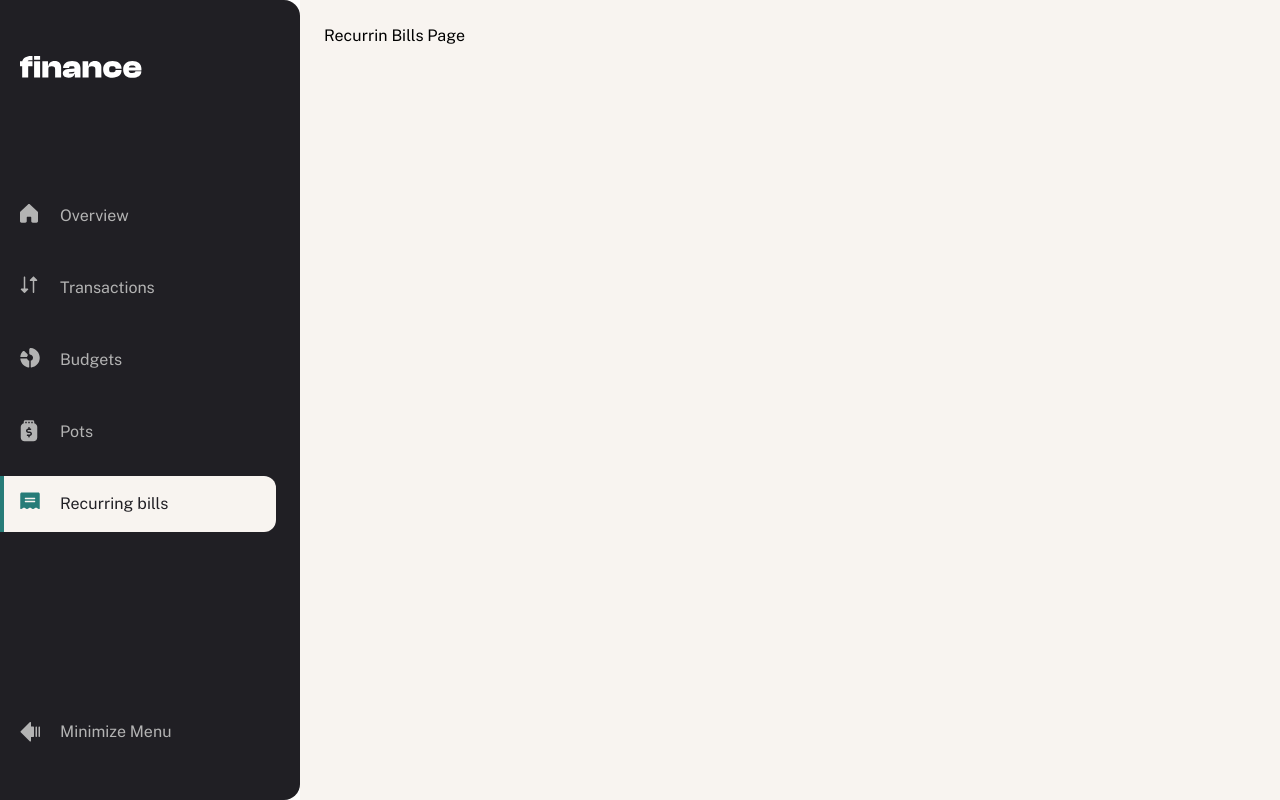
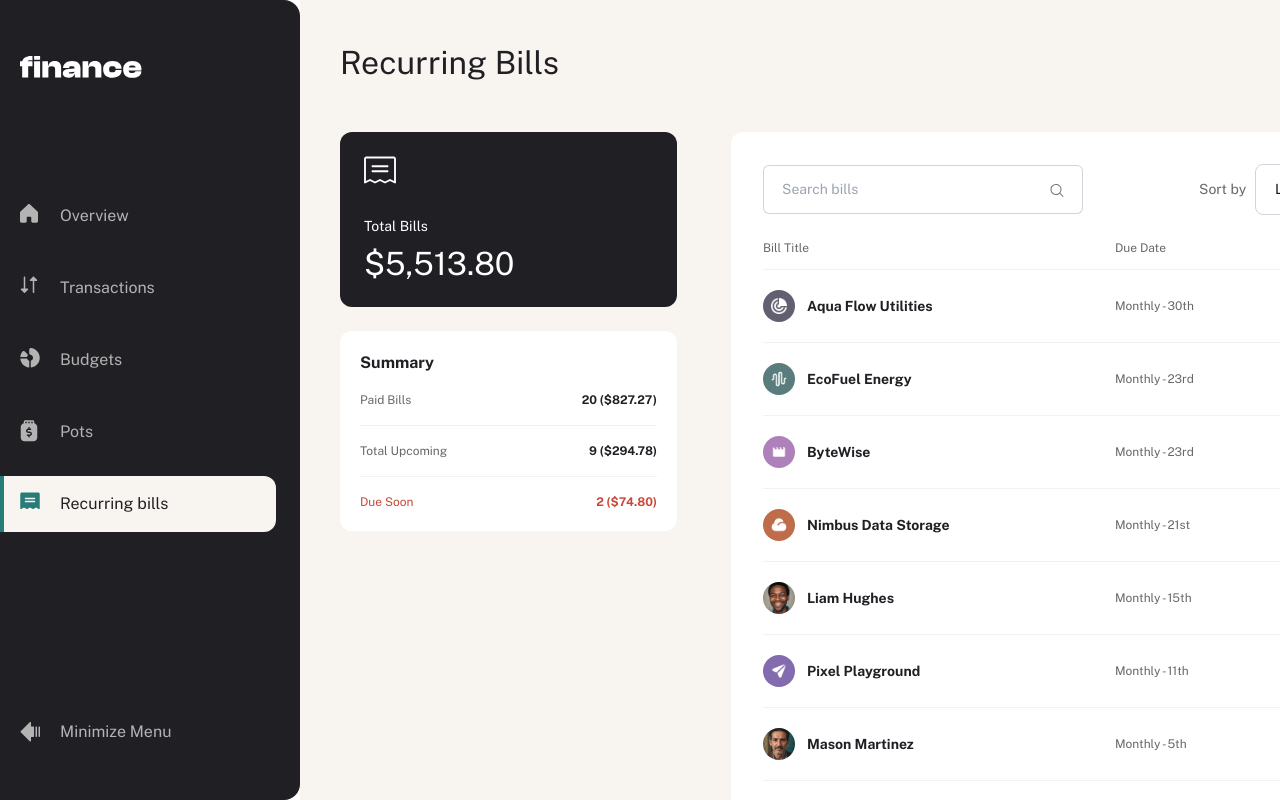
Before and after one commit to Chermann-KING/personal-finance-app, a Next.js app: page /dashboard/recurring-bills in a window 1280 px wide. Built offline with nearby package versions, Linux system fonts and the light colour scheme.

Commit message:
💄 Main: App > Dashboard > Recurring-Bills > Page updated

```diff
--- a/src/app/dashboard/recurring-bills/page.tsx
+++ b/src/app/dashboard/recurring-bills/page.tsx
@@ -1,7 +1,57 @@
-export default function RecurrinBillsPage() {
+"use client";
+
+import React from "react";
+import { BillProvider, useBill } from "@/context/BillContext";
+import SearchBar from "@/ui/SearchBar";
+import SortDropdown from "@/ui/SortDropdown";
+import BillsList from "@/components/Dashboard/Bills/BillsList";
+import BillsSummary from "@/components/Dashboard/Bills/BillsSummary";
+import TotalBills from "@/components/Dashboard/Bills/TotalBills";
+
+const RecurringBillsPage = () => {
+  const { bills, setSearchQuery, setSortBy } = useBill();
+
   return (
-    <div className="flex flex-col gap-y-[30px] mx-auto p-6">
-      <h1>Recurrin Bills Page</h1>
+    <div className="flex-grow h-auto px-10 py-9 flex-col justify-start items-center gap-8">
+      {/* title page */}
+      <div className="mb-10 mx-auto w-[1060px] h-14 py-2 justify-start items-center gap-6">
+        <h1 className="text-grey-900 text-preset-1">Recurring Bills</h1>
+      </div>
+      {/* content */}
+      <div className="mx-auto w-[1060px] flex justify-between gap-x-6">
+        {/* total bills & summary */}
+        <div className="w-[337px] h-[418px] flex flex-col gap-y-6">
+          <TotalBills />
+          <BillsSummary />
+        </div>
+
+        {/* bills list */}
+        <div className="w-[669px] bg-white flex flex-col gap-y-6 p-8 rounded-xl">
+          {/* search & sort by */}
+          <div className="flex justify-between items-center ">
+            <div className="w-[320px]">
+              <SearchBar
+                setSearchQuery={setSearchQuery}
+                placeholderText="Search bills"
+              />
+            </div>
+            {/* sort by */}
+            <div className="w-[169px] flex justify-between items-center">
+              <span className="text-grey-500 text-preset-4">Sort by</span>
+              <SortDropdown setSortBy={setSortBy} setCurrentPage={() => {}} />
+            </div>
+          </div>
+          <BillsList bills={bills} />
+        </div>
+      </div>
     </div>
   );
+};
+
+export default function Page() {
+  return (
+    <BillProvider>
+      <RecurringBillsPage />
+    </BillProvider>
+  );
 }
```
